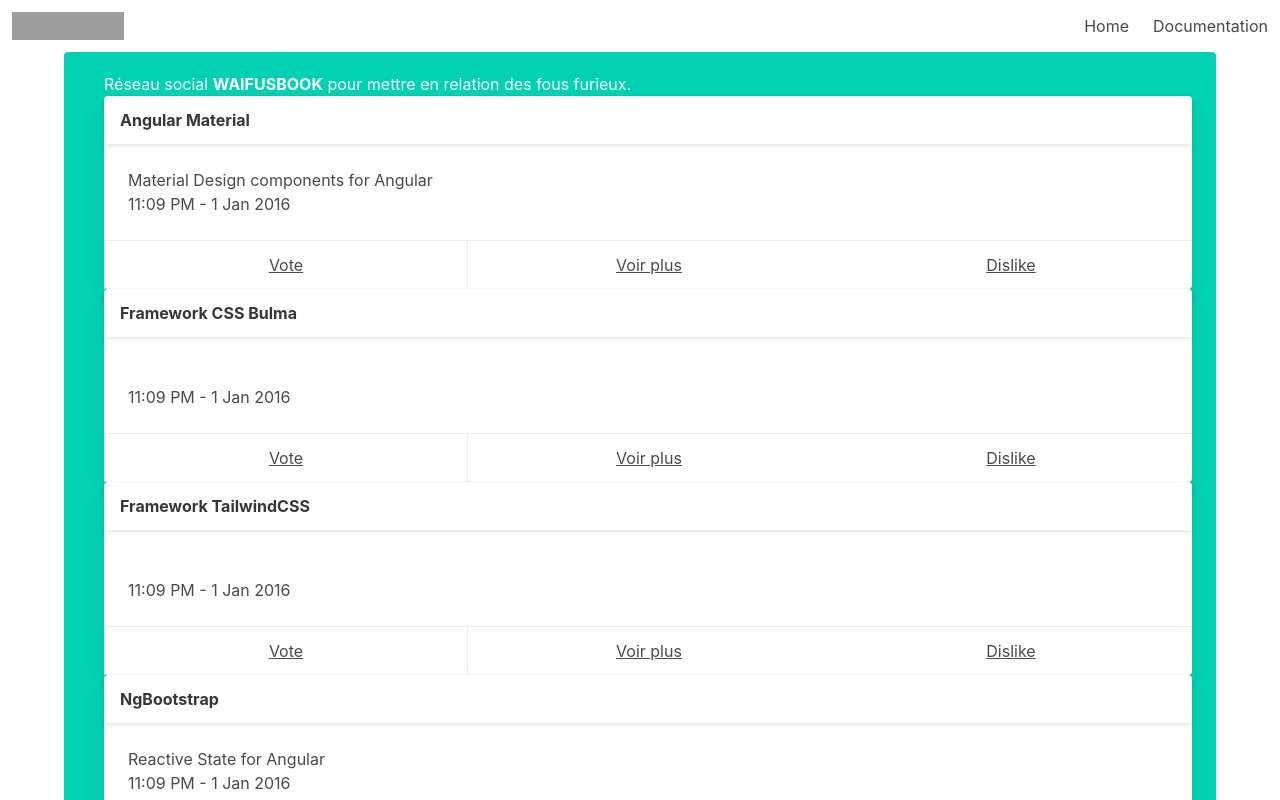
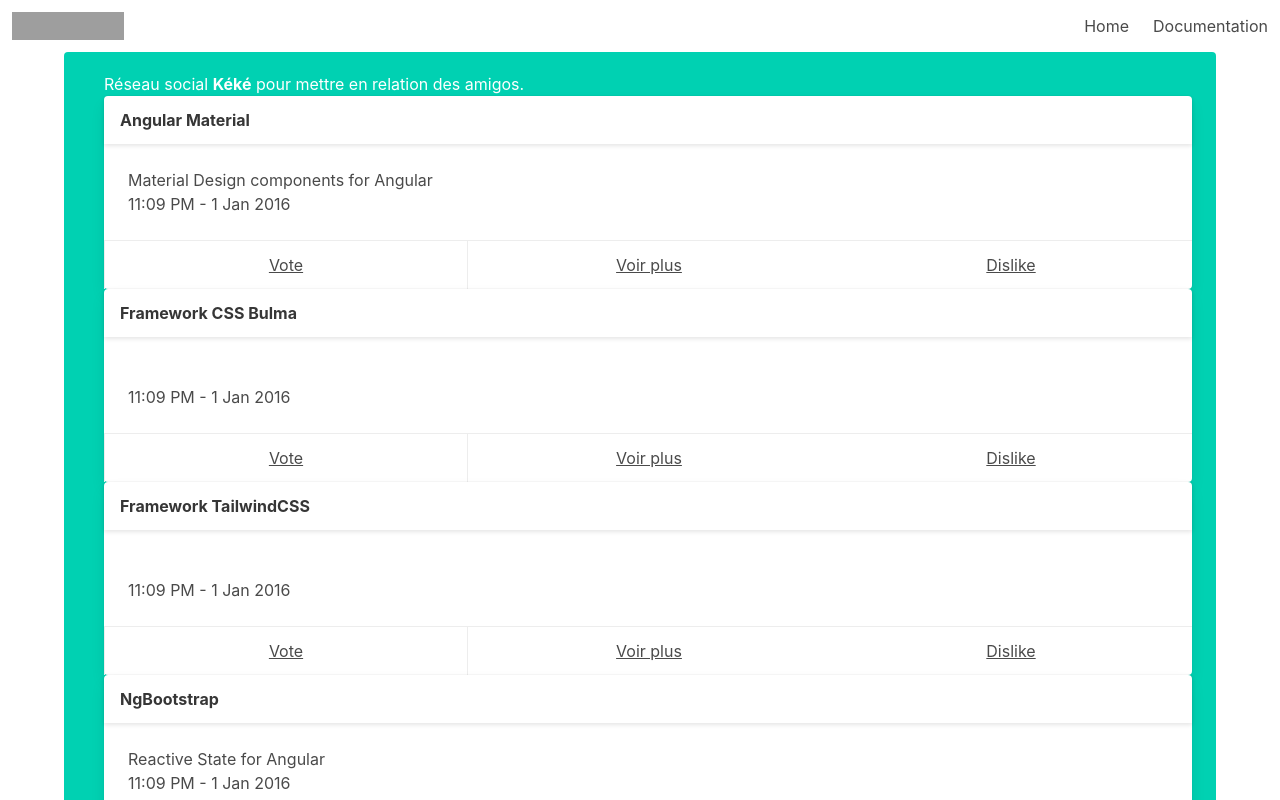
Before and after one commit to kevin-fer/SocialNetworkProject_LPERP_FERREIRA, an Angular app: page / in a window 1280 px wide. Shown: the top 800 px of the page. Built offline with nearby package versions, Linux system fonts and the light colour scheme; grey boxes are pictures that could not be loaded.

Commit message:
renommage

```diff
--- a/src/app/list/list.component.html
+++ b/src/app/list/list.component.html
@@ -2,7 +2,7 @@
 
 <div class="container is-vertical">
   <div class="notification is-primary">
-    Réseau social <strong>WAIFUSBOOK</strong> pour mettre en relation des fous furieux.
+    Réseau social <strong>Kéké</strong> pour mettre en relation des amigos.
 
     <app-post [post] ="post" *ngFor="let post of posts;"></app-post>
 
```
